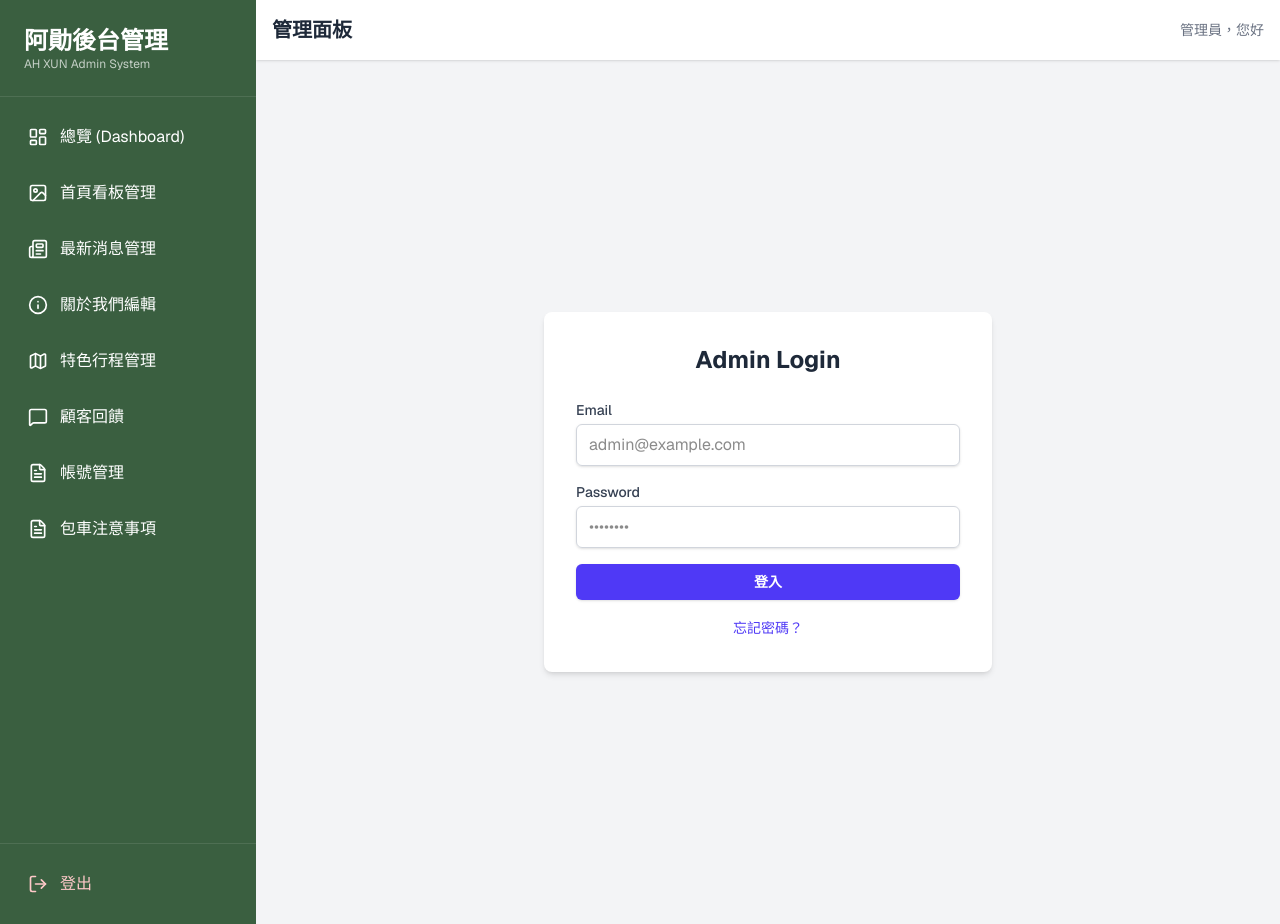
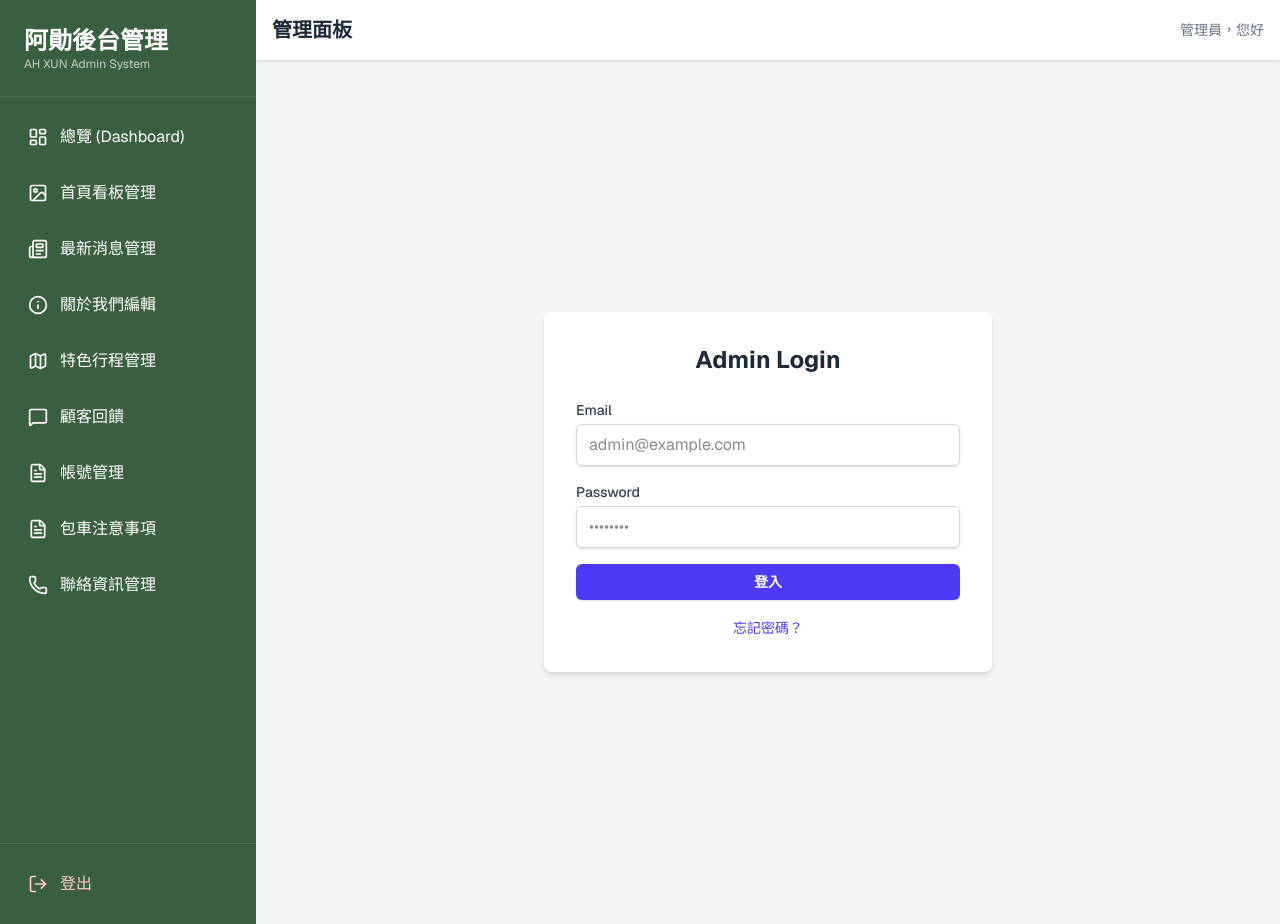
Before and after one commit to marcochen0508/ah-xun-travel, a Next.js app: page /admin/login in a window 1280 px wide. Built offline with nearby package versions, Linux system fonts and the light colour scheme; no server answers.

Commit message:
feat: add contact management link to admin sidebar

```diff
--- a/src/app/admin/layout.tsx
+++ b/src/app/admin/layout.tsx
@@ -1,5 +1,5 @@
 import Link from "next/link";
-import { LayoutDashboard, Map, Newspaper, Info, FileText, MessageSquare, Image as ImageIcon } from "lucide-react";
+import { LayoutDashboard, Map, Newspaper, Info, FileText, MessageSquare, Image as ImageIcon, Phone } from "lucide-react";
 import LogoutButton from "@/components/admin/LogoutButton";
 
 export default function AdminLayout({
@@ -75,6 +75,13 @@ export default function AdminLayout({
                         <FileText size={20} />
                         <span>包車注意事項</span>
                     </Link>
+                    <Link
+                        href="/admin/contact"
+                        className="flex items-center gap-3 p-3 rounded-lg hover:bg-white/10 transition-colors"
+                    >
+                        <Phone size={20} />
+                        <span>聯絡資訊管理</span>
+                    </Link>
                 </nav>
 
                 <div className="p-4 border-t border-white/10">
```
